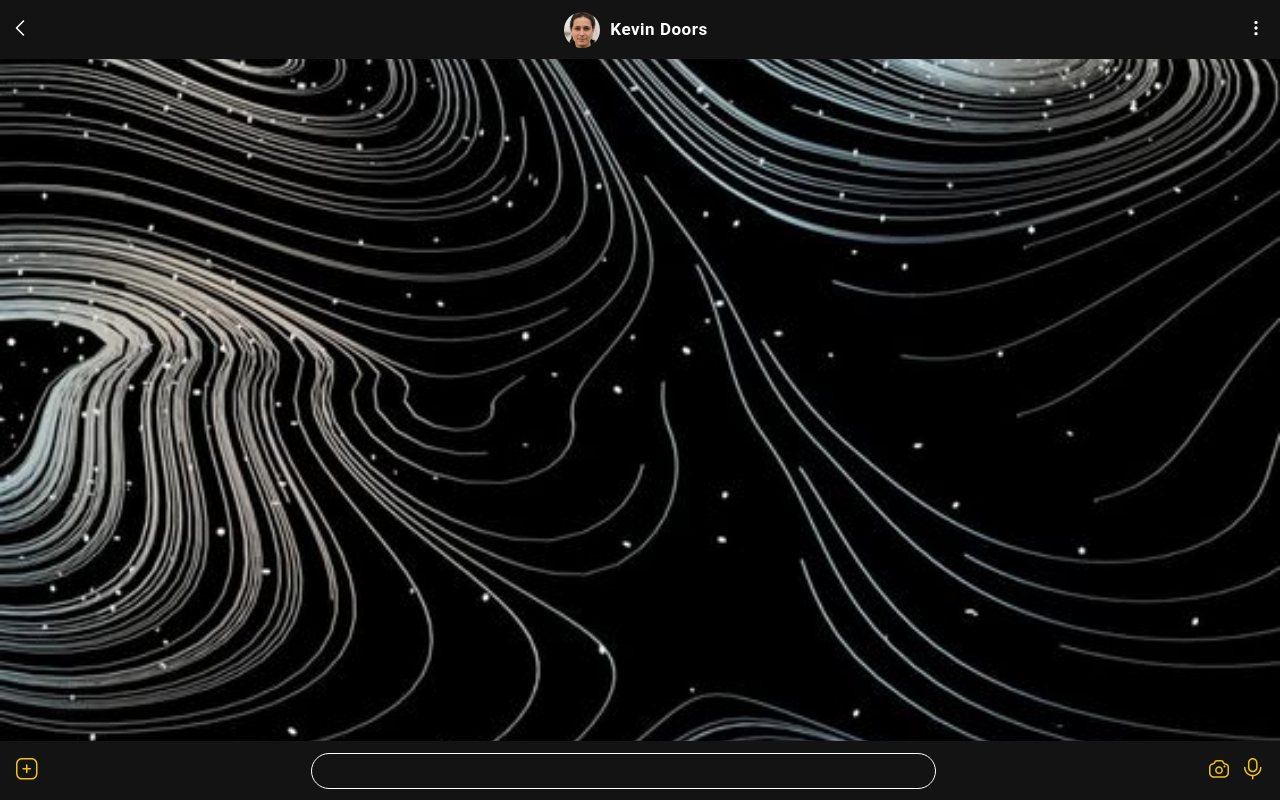
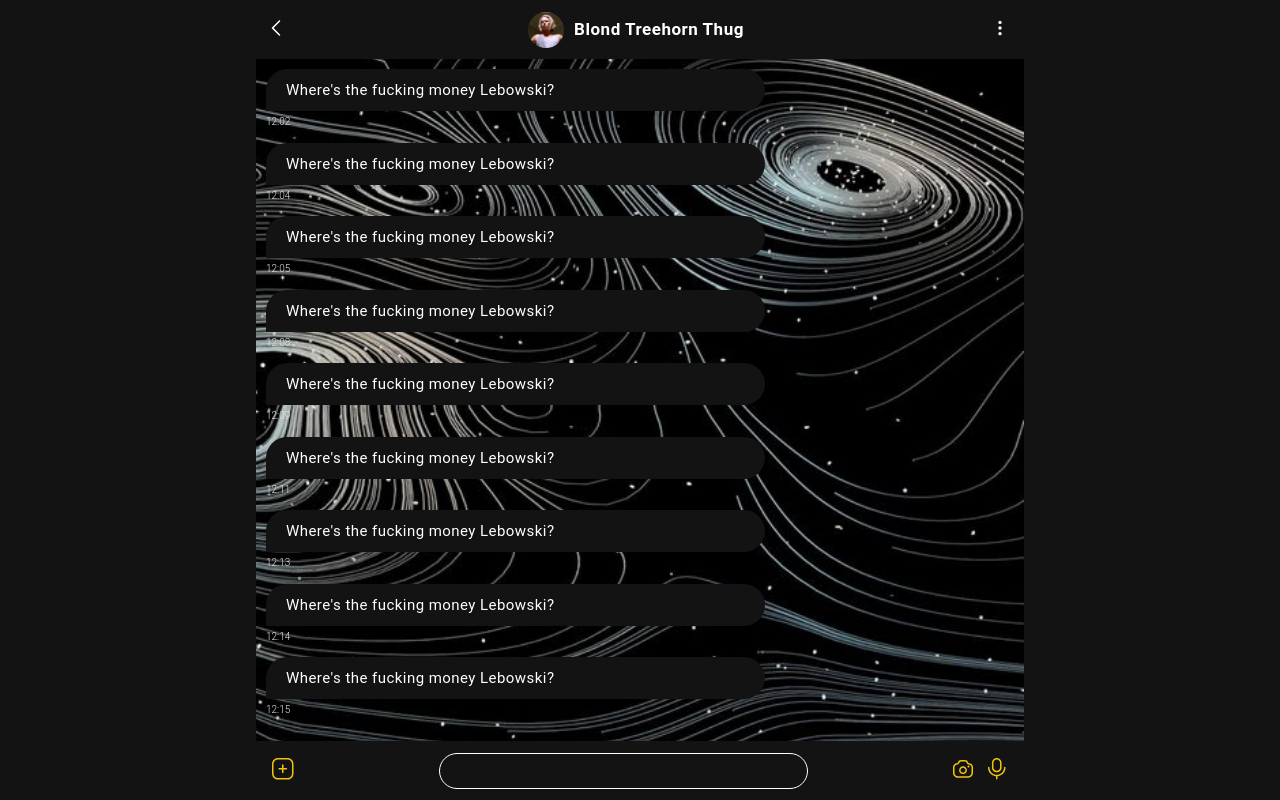
Before and after one commit to StaburovAlexey/test-chat-donat, a Vue app: page / in a window 1280 px wide. Built offline with nearby package versions, Linux system fonts and the light colour scheme.

Commit message:
layout message

```diff
--- a/src/App.vue
+++ b/src/App.vue
@@ -15,8 +15,8 @@
       </svg>
     </button>
     <div class="header__container-contact">
-      <img src="@/assets/icon.jpg" alt="icon" class="header__icon-img" />
-      <span class="header__name-contact">Kevin Doors</span>
+      <img src="@/assets/icon2.png" alt="icon" class="header__icon-img" />
+      <span class="header__name-contact">Blond Treehorn Thug</span>
     </div>
     <button class="header__btn-menu">
       <svg
@@ -41,7 +41,26 @@
       </svg>
     </button>
   </header>
-  <main class="main"></main>
+  <main class="main">
+    <div
+      class="message"
+      v-for="(message, index) in messages"
+      :key="index"
+      :class="messageleft(message.id) ? 'left' : 'right'"
+    >
+      <p
+        class="message__text"
+        :class="messageleft(message.id) ? 'text-left' : 'text-right'"
+      >
+        {{ message.text }}
+      </p>
+      <span
+        class="message__time"
+        :class="messageleft(message.id) ? 'time-left' : 'time-right'"
+        >{{ message.time }}</span
+      >
+    </div>
+  </main>
   <footer class="footer">
     <button class="footer__btn-add footer-btn">
       <svg
@@ -59,7 +78,12 @@
         />
       </svg>
     </button>
-    <input type="text" class="footer__input-message" />
+    <input
+      type="text"
+      class="footer__input-message"
+      v-model="inputModel"
+      @keyup.enter="inputMessage"
+    />
     <div class="footer__container-btn-right">
       <button class="footer__btn-camera footer-btn">
         <svg
@@ -95,7 +119,54 @@
   </footer>
 </template>
 
-<script></script>
+<script>
+import { ref, watch } from "vue";
+
+export default {
+  setup() {
+    const messages = ref([
+      { id: 1, text: `Where's the fucking money Lebowski?`, time: "12:02" },
+      { id: 1, text: `Where's the fucking money Lebowski?`, time: "12:04" },
+      { id: 1, text: `Where's the fucking money Lebowski?`, time: "12:05" },
+      { id: 1, text: `Where's the fucking money Lebowski?`, time: "12:08" },
+      { id: 1, text: `Where's the fucking money Lebowski?`, time: "12:09" },
+      { id: 1, text: `Where's the fucking money Lebowski?`, time: "12:11" },
+      { id: 1, text: `Where's the fucking money Lebowski?`, time: "12:13" },
+      { id: 1, text: `Where's the fucking money Lebowski?`, time: "12:14" },
+      { id: 1, text: `Where's the fucking money Lebowski?`, time: "12:15" },
+    ]);
+
+    const messageleft = (id) => {
+      if (id === 1) {
+        return true;
+      }
+      return false;
+    };
+    const inputModel = ref("");
+
+    const inputMessage = () => {
+      const now = new Date();
+      const hours = now.getHours().toString().padStart(2, "0");
+      const minutes = now.getMinutes().toString().padStart(2, "0");
+      const formattedTime = `${hours}:${minutes}`;
+      const message = {
+        id: 2,
+        text: inputModel.value,
+        time: formattedTime,
+      };
+      messages.value.push(message);
+      inputModel.value = "";
+    };
+
+    return {
+      messages,
+      messageleft,
+      inputMessage,
+      inputModel,
+    };
+  },
+};
+</script>
 
 <style>
 * {
@@ -104,12 +175,17 @@
   box-sizing: border-box;
 }
 body {
-	height: 100%;
+  height: 100%;
+  width: 100%;
+  max-width: 768px;
+  margin: 0 auto;
+  background-color: #131313;
 }
 
 #app {
   position: relative;
   height: 100svh;
+  overflow: hidden;
 }
 
 .header {
@@ -141,6 +217,8 @@ body {
   width: 36px;
   aspect-ratio: 1/1;
   border-radius: 100%;
+  object-fit: cover;
+  object-position: center;
 }
 
 .header__name-contact {
@@ -165,8 +243,64 @@ body {
   background-position: center;
   background-size: cover;
   background-repeat: no-repeat;
+  padding: 69px 10px;
+  overflow: scroll;
+  display: grid;
+  grid-template-columns: 1fr 1fr 1fr;
+}
 
+.left {
+  grid-column-start: 1; /* Начало в первой колонке */
+  grid-column-end: 3; /* Конец во второй колонке */
 }
+
+.right {
+  grid-column-start: 2; /* Начало в третьей колонке */
+  grid-column-end: 4; /* Конец в четвертой колонке */
+}
+
+.message {
+  background-color: transparent;
+  display: flex;
+  flex-direction: column;
+}
+
+.message__text {
+  display: inline;
+
+  width: auto;
+  border-radius: 25px 25px 25px 0;
+  padding: 10px 10px 10px 20px;
+  font-family: "Roboto", sans-serif;
+  font-weight: 400;
+  font-size: 15px;
+  line-height: 147%;
+  letter-spacing: 0.03em;
+  color: #fff;
+}
+
+.text-right {
+  border-radius: 25px 25px 0 25px;
+  background-color: #1c6d78;
+}
+
+.text-left {
+  border-radius: 25px 25px 25px 0;
+  background-color: #131313;
+}
+
+.message__time {
+  font-family: "Roboto", sans-serif;
+  font-weight: 300;
+  font-size: 10px;
+  line-height: 220%;
+  color: #eae6e6;
+}
+
+.time-right {
+  text-align: end;
+}
+
 .footer {
   width: 100%;
   height: 59px;
@@ -179,7 +313,6 @@ body {
   justify-content: space-between;
   position: absolute;
   bottom: 0;
-
 }
 
 .footer__container-btn-right {
```
Also changed, not shown: src/assets/icon2.png (added).
